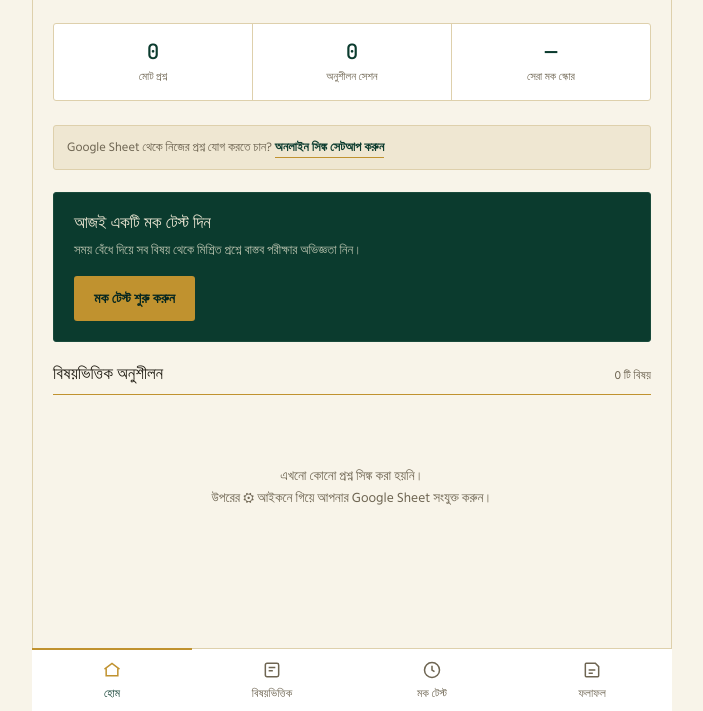
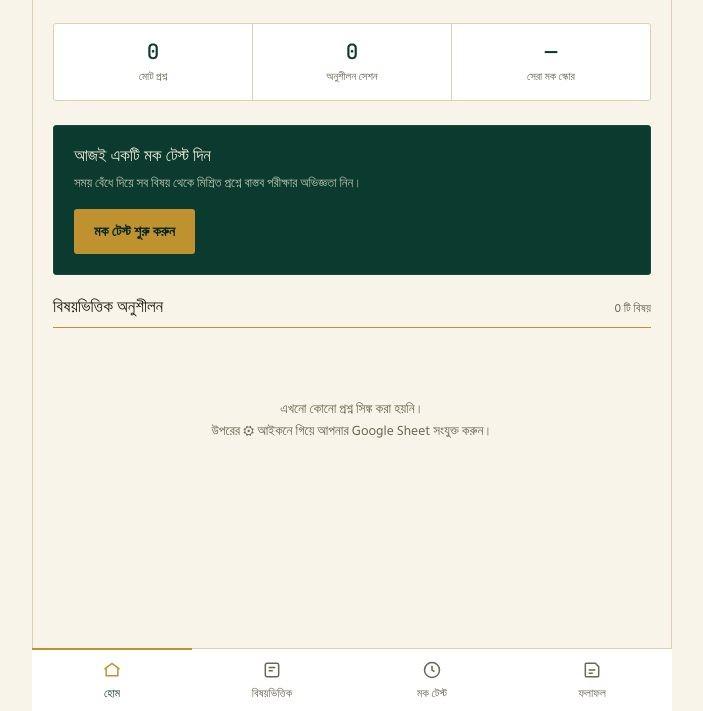
Before and after one commit to baratpolice-app/law-app, a plain HTML site: page index.html in a window 1280 px wide. Both pictures are taken after a click on the button "হোম". Shown: the part 89-800 px from the top of the page, without its empty margins (288-991 px from the left). Drawn offline with Linux system fonts and the light colour scheme; a web font is replaced by a local one.

Commit message:
Update index.html

```diff
--- a/index.html
+++ b/index.html
@@ -453,6 +453,12 @@
   render();
   window.scrollTo(0,0);
   maybeAutoSync();
+  if(tab === "home"){
+    window.__homeNavPushed = false;
+  } else if(!window.__homeNavPushed){
+    history.pushState({appNav:true}, "", location.href);
+    window.__homeNavPushed = true;
+  }
 }
 document.addEventListener("visibilitychange", function(){
   if(document.visibilityState === "visible") maybeAutoSync();
@@ -471,7 +477,7 @@
   if(state.tab === "settings"){
     setTab(state.previousTab || "home");
   } else {
-    setTab(state.tab === "home" ? "home" : state.tab);
+    setTab("home");
   }
 }
 window.addEventListener("popstate", function(){
@@ -516,12 +522,6 @@
     '<div class="stat-cell"><div class="num">'+(bestMock!==null?bestMock+"%":"—")+'</div><div class="lbl">সেরা মক স্কোর</div></div>'+
   '</div>';
 
-  html += '<div class="sync-banner" id="syncBanner">'+
-    (store.remoteUrl
-      ? 'অনলাইন সিঙ্ক সক্রিয় · '+REMOTE_QUESTIONS.length+'টি অনলাইন প্রশ্ন যুক্ত হয়েছে · <a href="#" id="bannerLink">সেটিংস দেখুন</a>'
-      : 'Google Sheet থেকে নিজের প্রশ্ন যোগ করতে চান? <a href="#" id="bannerLink">অনলাইন সিঙ্ক সেটআপ করুন</a>')+
-  '</div>';
-
   html += '<div class="cta-block">'+
     '<h3>আজই একটি মক টেস্ট দিন</h3>'+
     '<p>সময় বেঁধে দিয়ে সব বিষয় থেকে মিশ্রিত প্রশ্নে বাস্তব পরীক্ষার অভিজ্ঞতা নিন।</p>'+
@@ -553,7 +553,6 @@
 
   main.innerHTML = html;
   document.getElementById("homeMockBtn").addEventListener("click", function(){ setTab("mock"); });
-  document.getElementById("bannerLink").addEventListener("click", function(e){ e.preventDefault(); openSettings(); });
   document.querySelectorAll(".subject-card").forEach(function(card){
     card.addEventListener("click", function(){
       startPractice(card.getAttribute("data-subject"));
```
